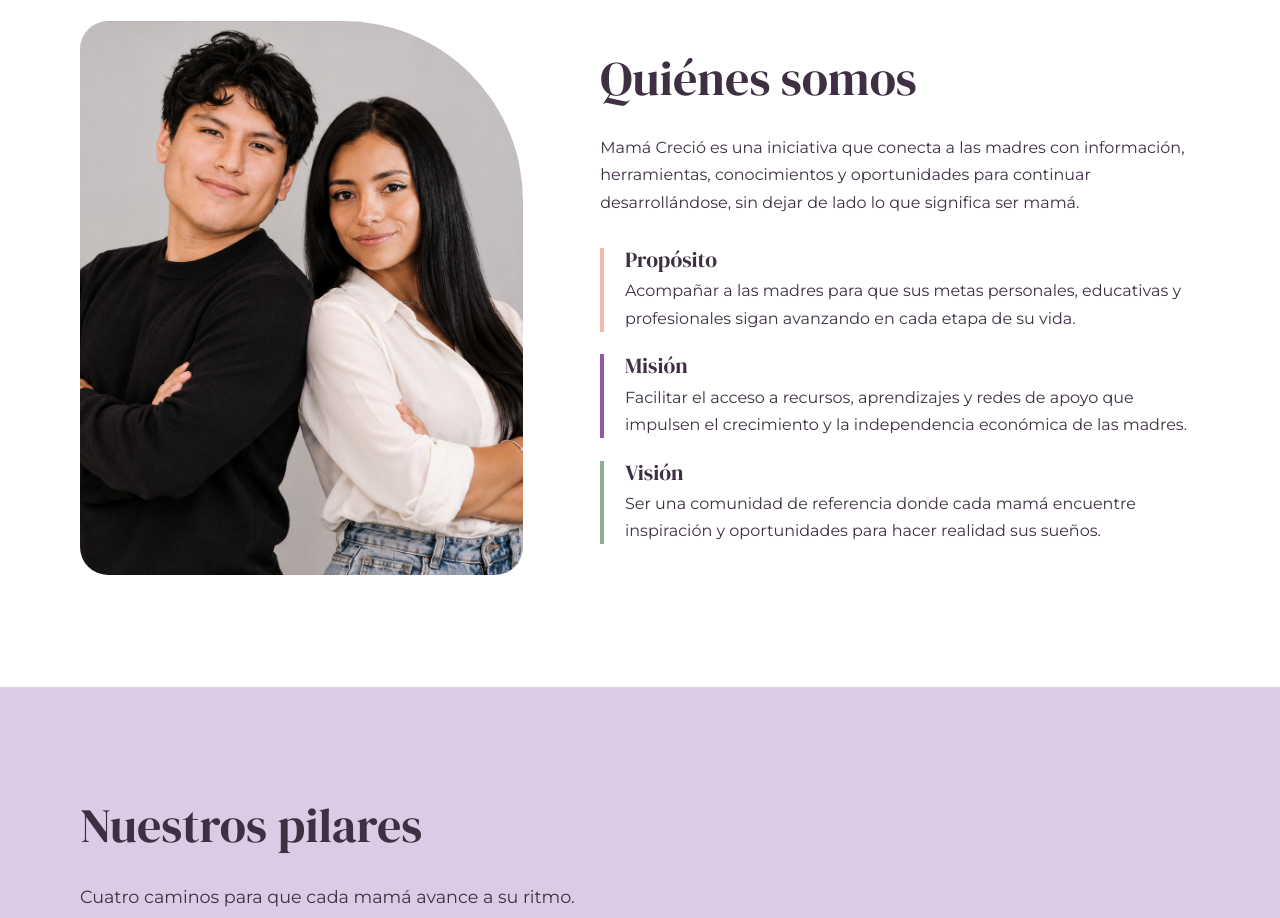
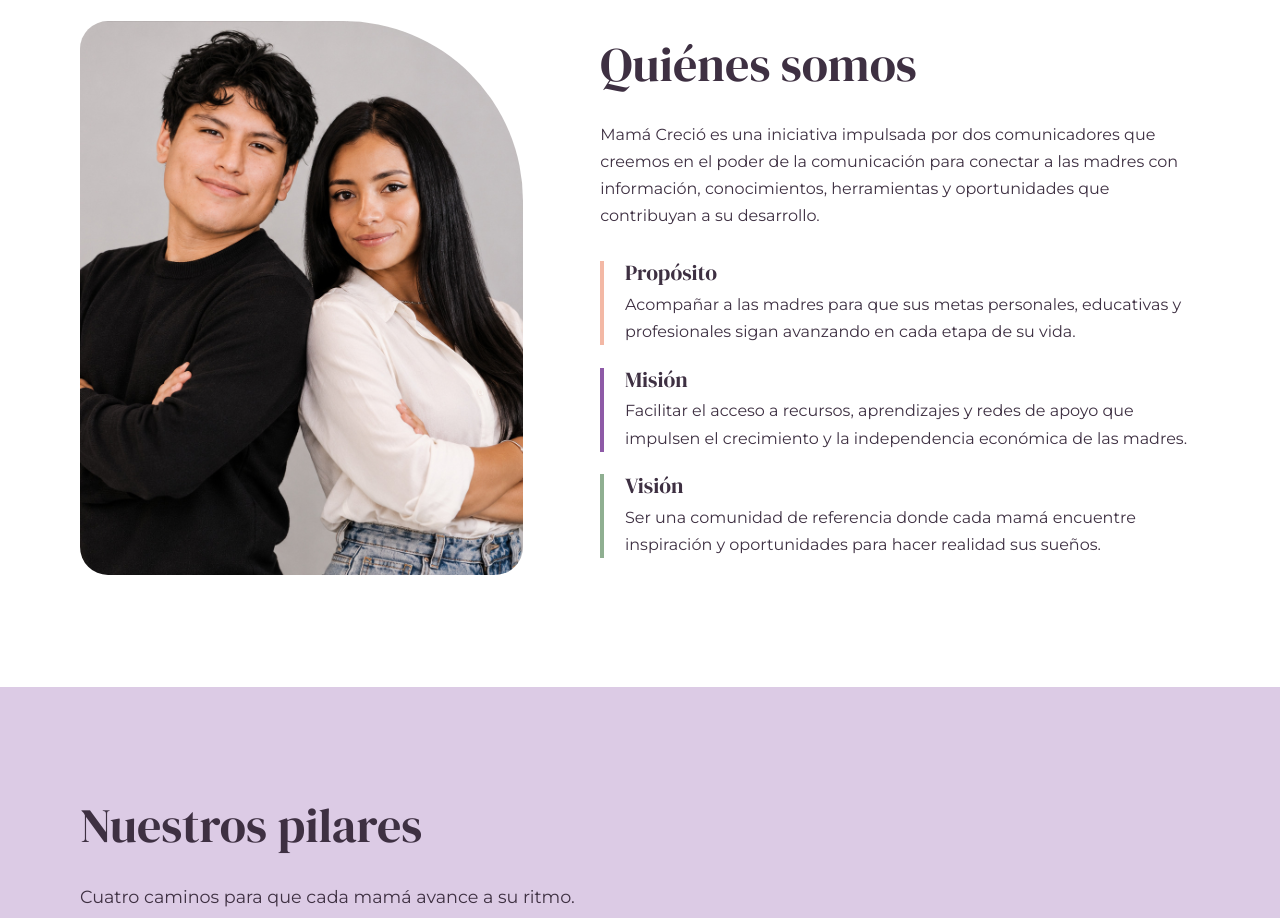
Before and after one commit to mhitzychriss/mamacrecio, a plain HTML site: page index.html in a window 1280 px wide. Shown: the part 920-1838 px from the top of the page. Drawn offline with Linux system fonts and the light colour scheme.

Commit message:
Revise description of Mamá Creció initiative

```diff
--- a/index.html
+++ b/index.html
@@ -72,9 +72,7 @@
         <div class="about-text">
           <h2>Quiénes somos</h2>
           <p>
-            Mamá Creció es una iniciativa que conecta a las madres con información, herramientas,
-            conocimientos y oportunidades para continuar desarrollándose, sin dejar de lado
-            lo que significa ser mamá.
+            Mamá Creció es una iniciativa impulsada por dos comunicadores que creemos en el poder de la comunicación para conectar a las madres con información, conocimientos, herramientas y oportunidades que contribuyan a su desarrollo.
           </p>
 
           <div class="about-points">
```
